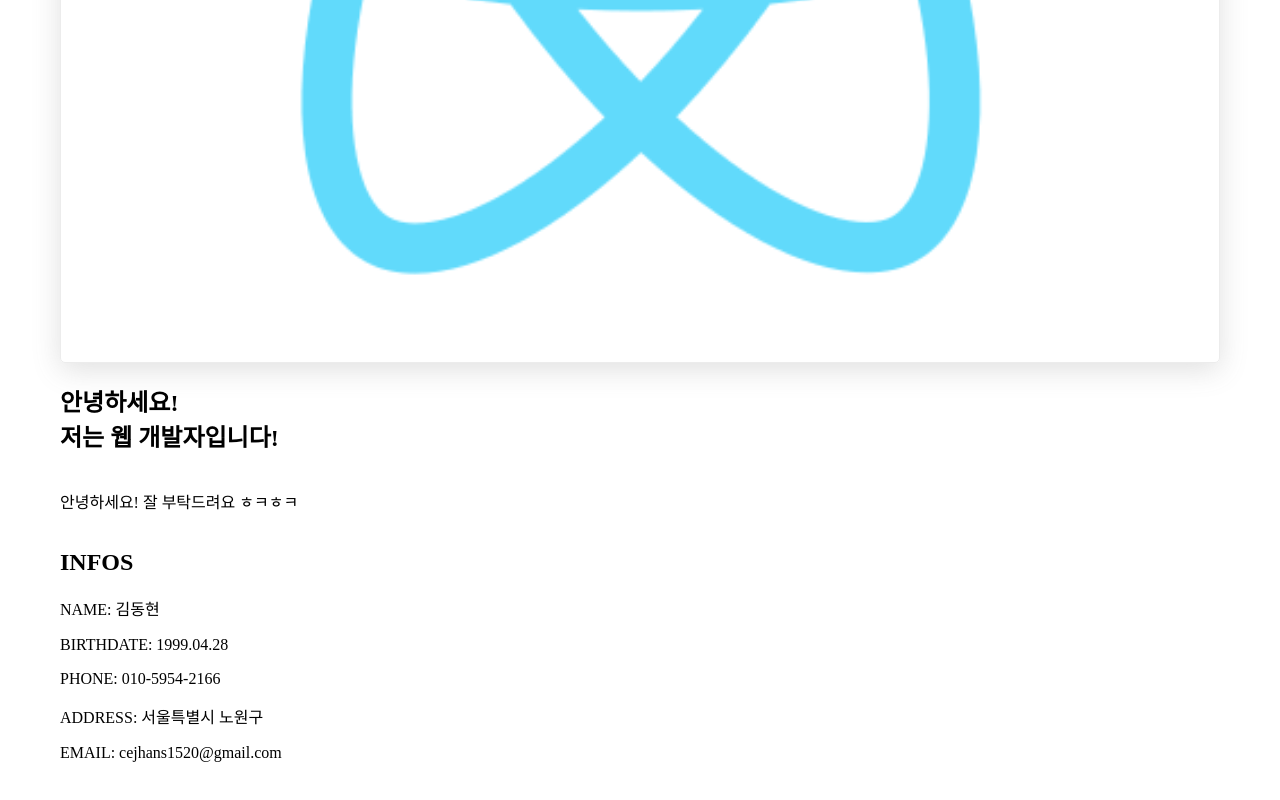
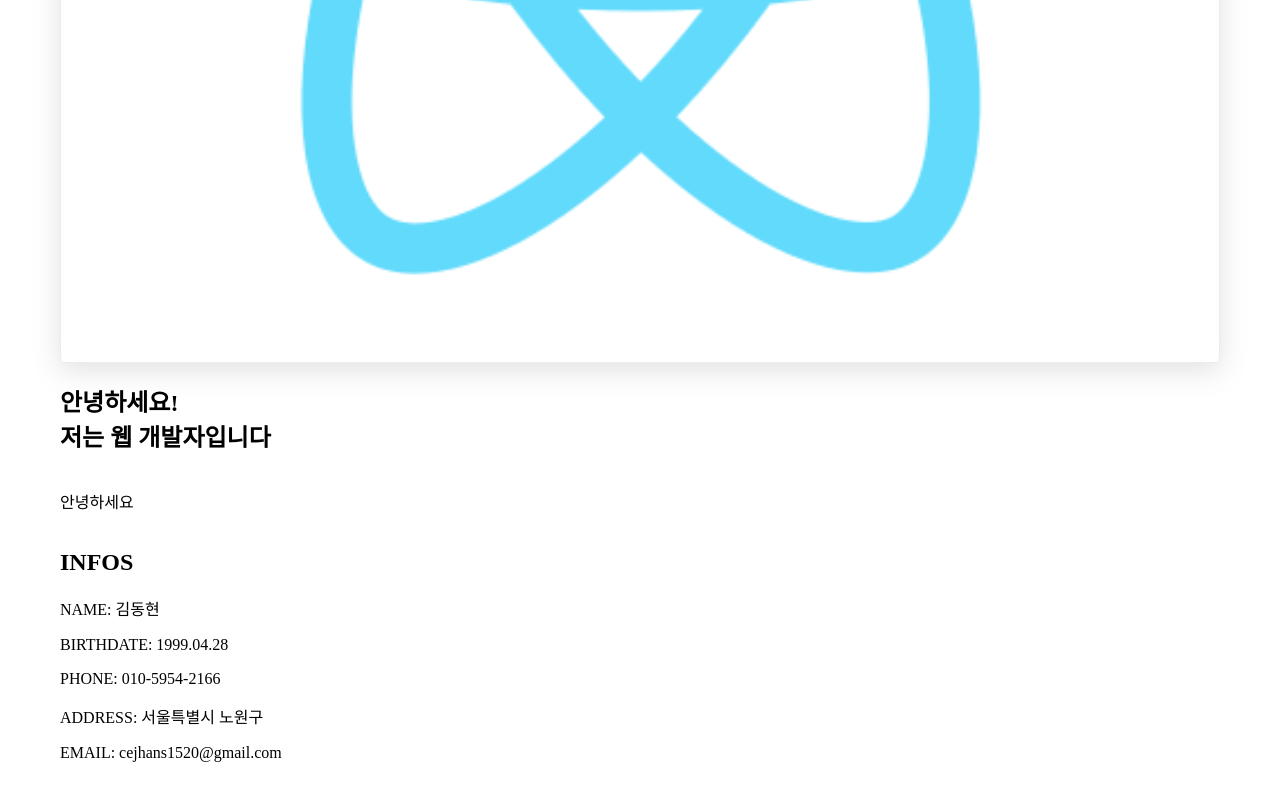
Before and after one commit to mesel7/mesel7-dev-portfolio, a React (Create React App) app: page / in a window 1280 px wide. Shown: the part 1007-1807 px from the top of the page. Built offline with nearby package versions, Linux system fonts and the light colour scheme; a web font is replaced by a local one.

Commit message:
임시 자기소개 문구 수정

```diff
--- a/src/components/home/HomeContent.js
+++ b/src/components/home/HomeContent.js
@@ -6,9 +6,9 @@ const HomeContent = () => {
             <div className="profile-picture-wrapper">
                 <img alt="profile-picture" src="../logo512.png" />
             </div>
-            <h2>안녕하세요!<br/>저는 웹 개발자입니다!</h2>
+            <h2>안녕하세요!<br/>저는 웹 개발자입니다</h2>
             <div className="introduce-wrapper">
-                <p>안녕하세요! 잘 부탁드려요 ㅎㅋㅎㅋ</p>
+                <p>안녕하세요</p>
             </div>
             <div className="infos-wrapper">
                 <h2>INFOS</h2>
```
